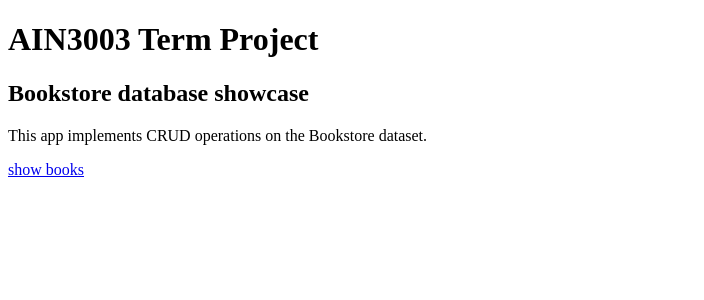
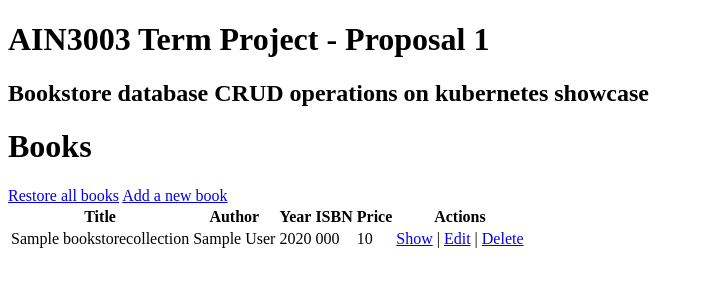
Before and after one commit to osbm/ain3003-term-project, a Flask app: page / in a window 1280 px wide. Shown: the top 300 px of the page, without its empty margins (0-704 px from the left). Run offline with Flask 3, Linux system fonts and the light colour scheme; a database or web service that is not in the repository returns one stand-in record (values such as "Sample title").

Commit message:
finalize flask

```diff
--- a/app.py
+++ b/app.py
@@ -1,6 +1,6 @@
 from flask import Flask, jsonify, request, render_template, redirect, url_for
 from pymongo import MongoClient
-
+import json
 import os
 
 # prepare mongo connection
@@ -17,30 +17,25 @@ app = Flask(__name__, template_folder="templates")
 # database name is bookstoredatabase
 # collection name is bookstorecollection
 
-@app.route("/", methods=["GET"])
-def index():
-    return render_template("index.html")
+# @app.route("/", methods=["GET"])
+# def index():
+#     return render_template("index.html")
 
 
-@app.route("/books", methods=["GET"])
+@app.route("/", methods=["GET"])
 def get_all_books():
     books = collection.find()
-    return render_template("show_books.html", books=books)
+    return render_template("index.html", books=books)
 
 @app.route("/books/restore", methods=["GET"])
 def restore_all_books():
-    # drop collection
     collection.drop()
-    # recreate collection from bookstrore.json
-
-    # import documents from json file
-    import json
     with open("bookstore.json") as f:
         books = json.load(f)
     collection.insert_many(books)
 
     books = collection.find()
-    return render_template("show_books.html", books=books)
+    return render_template("index.html", books=books)
 
 @app.route("/books/add", methods=["GET", "POST"])
 def add_book_form():
@@ -98,11 +93,5 @@ def delete_book(book_isbn):
     return redirect(url_for("get_all_books"))
 
 
-@app.route("/books", methods=["POST"])
-def add_book():
-    book = request.form
-    collection.insert_one(book)
-    return render_template("add_book.html", book=book)
-
 if __name__ == "__main__":
     app.run(debug=True, host="0.0.0.0")
--- a/templates/index.html
+++ b/templates/index.html
@@ -6,16 +6,47 @@
     <title>Project title</title>
 </head>
 <body>
-    <h1>AIN3003 Term Project</h3>
+    <h1>AIN3003 Term Project - Proposal 1</h3>
 
-    <h2>Bookstore database showcase</h1>
-
-    <p>This app implements CRUD operations on the Bookstore dataset.</p>
-
-    <a href="books">show books</a>
+    <h2>Bookstore database CRUD operations on kubernetes showcase</h1>
 
 
 
+    <div class="container">
+        <h1>Books</h1>
+
+        <a href="/books/restore">Restore all books</a>
+        <a href="/books/add">Add a new book</a>
+
+        <table class="table table-striped">
+            <thead>
+                <tr>
+                    <th>Title</th>
+                    <th>Author</th>
+                    <th>Year</th>
+                    <th>ISBN</th>
+                    <th>Price</th>
+                    <th>Actions</th>
+                </tr>
+            </thead>
+            <tbody>
+                {% for book in books %}
+                <tr>
+                    <td>{{ book.title }}</td>
+                    <td>{{ book.author.firstName }} {{ book.author.lastName }}</td>
+                    <td>{{ book.year }}</td>
+                    <td>{{ book.isbn }}</td>
+                    <td>{{ book.price }}</td>
+                    <td>
+                        <a href="/books/{{ book.isbn }}">Show</a> |
+                        <a href="/books/{{ book.isbn }}/edit">Edit</a> |
+                        <a href="/books/{{ book.isbn }}/delete">Delete</a>
+                    </td>
+                </tr>
+                {% endfor %}
+            </tbody>
+        </table>
+    </div>
 
 </body>
 </html>
--- a/templates/show_book.html
+++ b/templates/show_book.html
@@ -6,7 +6,7 @@
     <title>Show Book</title>
 </head>
 <body>
-    <a href="/books">Back to List</a>
+    <a href="/">Back to List</a>
     <h1>Show Book</h1>
     <p>Title: {{ book.title }}</p>
     <p>Author: {{ book.author.firstName }} {{ book.author.lastName }}</p>
```
Also changed, not shown: templates/show_books.html (deleted, +0 -46 lines).
